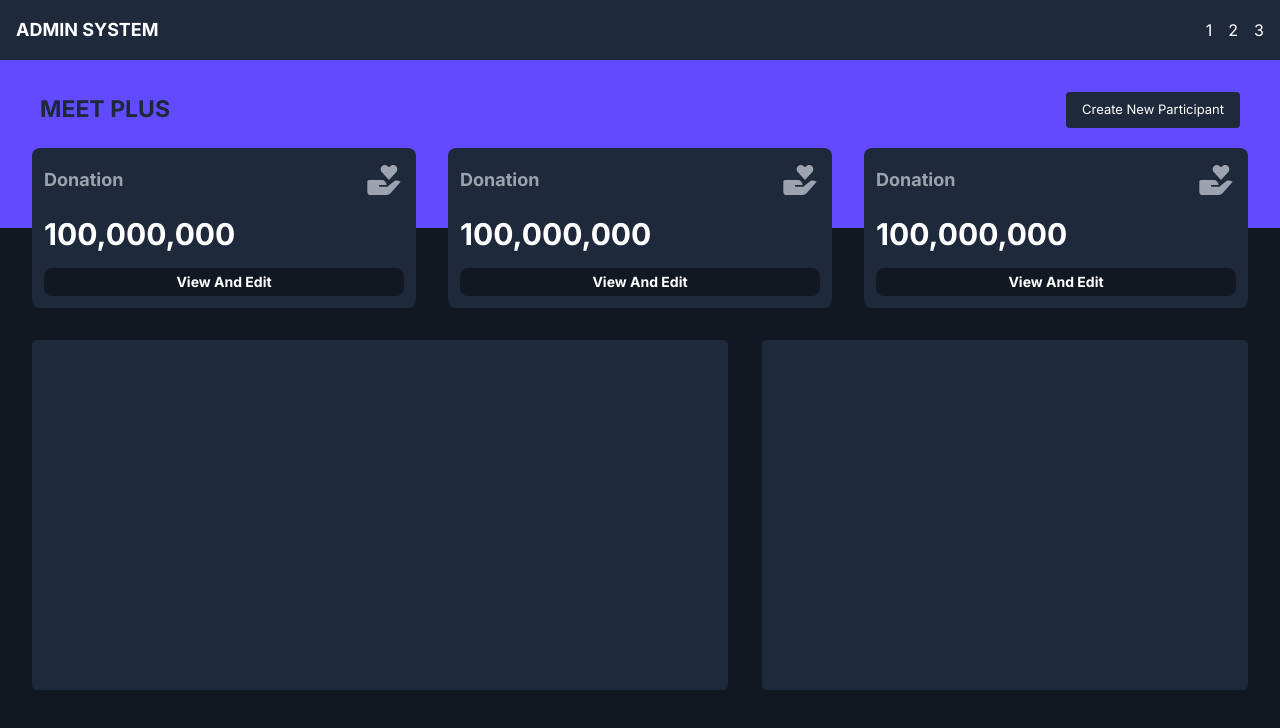
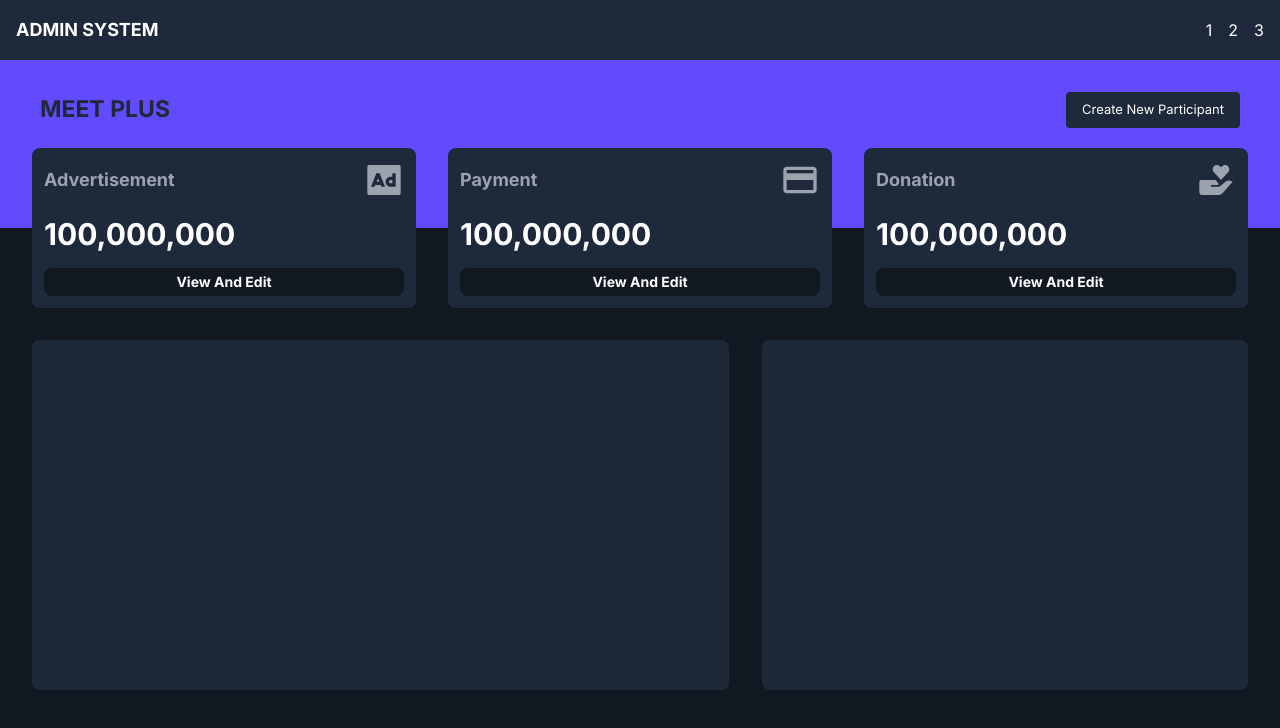
Before and after one commit to 3-RACEHORSE/FE_Admin, a Next.js app: page / in a window 1280 px wide. Shown: the top 728 px of the page. Built offline with nearby package versions, Linux system fonts and the light colour scheme.

Commit message:
feat: 요소에 따른, 아이콘 및 텍스트 분기처리 (#3)

```diff
--- a/src/app/(afterLogin)/@changeComponent/page.tsx
+++ b/src/app/(afterLogin)/@changeComponent/page.tsx
@@ -1,13 +1,8 @@
 export default function Page() {
   return (
     <div
-      style={{
-        background: "red",
-        width: "57.2%",
-        height: "100%",
-        borderRadius: "5px",
-        backgroundColor: "#1e293B",
-      }}
+      className=" h-full rounded-lg bg-[#1e2938]"
+      style={{ width: "57.3%" }}
     ></div>
   );
 }
--- a/src/app/(afterLogin)/@post/page.tsx
+++ b/src/app/(afterLogin)/@post/page.tsx
@@ -1,13 +1,8 @@
 export default function Page() {
   return (
     <div
-      style={{
-        background: "red",
-        width: "40%",
-        height: "100%",
-        borderRadius: "5px",
-        backgroundColor: "#1e293B",
-      }}
+      className=" h-full rounded-lg bg-[#1e2938]"
+      style={{ width: "40%" }}
     ></div>
   );
 }
--- a/src/components/layout/TopNav.tsx
+++ b/src/components/layout/TopNav.tsx
@@ -11,9 +11,9 @@ export default function TopNav() {
         Create New Participant
       </button>
       <section className="absolute -bottom-20 left-0 w-full flex justify-evenly">
-        <StautsView />
-        <StautsView />
-        <StautsView />
+        <StautsView type="Advertisement" />
+        <StautsView type="Payment" />
+        <StautsView type="Donation" />
       </section>
     </nav>
   );
--- a/src/components/view/StatusView.tsx
+++ b/src/components/view/StatusView.tsx
@@ -1,14 +1,22 @@
 import { BiSolidDonateHeart } from "react-icons/bi";
+import { MdPayment } from "react-icons/md";
+import { RiAdvertisementFill } from "react-icons/ri";
 
-export default function StatusView() {
+interface Props {
+  type: string;
+}
+
+export default function StatusView({ type }: Props) {
   return (
     <div
       className="h-40 rounded-lg bg-[#1e293B]  text-white p-3 flex flex-col justify-between"
       style={{ width: "30%" }}
     >
       <div className="flex justify-between font-bold text-gray-400 text-lg">
-        <p className="flex justify-center items-center">Donation</p>
-        <BiSolidDonateHeart size={40} />
+        <p className="flex justify-center items-center">{type}</p>
+        {type === "Advertisement" && <RiAdvertisementFill size={40} />}
+        {type === "Payment" && <MdPayment size={40} />}
+        {type === "Donation" && <BiSolidDonateHeart size={40} />}
       </div>
       <div className="flex justify-between font-bold text-white-400 text-3xl">
         <p>100,000,000</p>
```
